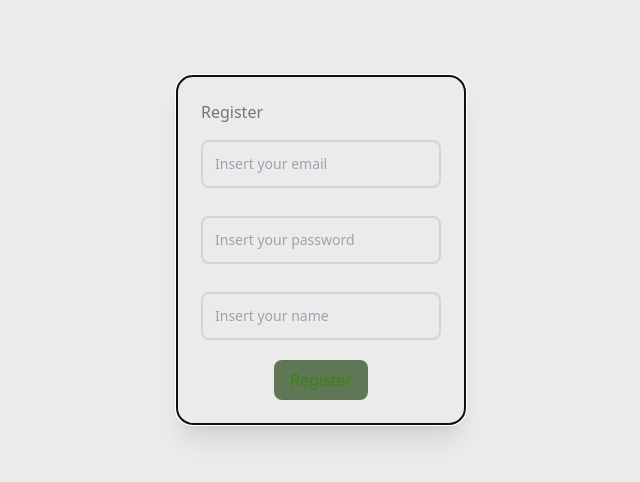
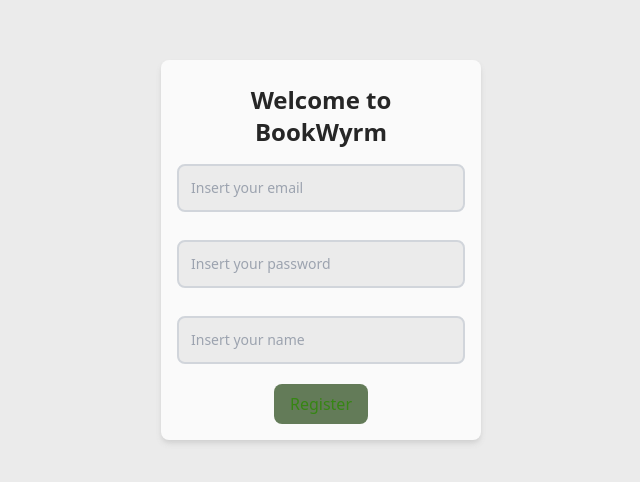
Before and after one commit to leximoon/ttrpg-notetaking-app, a Next.js app: page /auth/register in a window 1280 px wide. Shown: the part 150-632 px from the top of the page, without its empty margins (319-959 px from the left). Built offline with nearby package versions, Linux system fonts and the light colour scheme.

Commit message:
Fixed login page and register page

```diff
--- a/src/app/auth/login/page.tsx
+++ b/src/app/auth/login/page.tsx
@@ -1,14 +1,13 @@
-"use client";
 import React from "react";
-
-//import AuthDialog from "../_components/authDialog";
 import { LoginForm } from "../_components/loginForm";
 
 export default function LoginPage() {
     return (
-        <>
-            <LoginForm />
-            base
-        </>
+        <div className="flex h-full justify-center items-center">
+            <div className="w-1/4 bg- p-4 rounded-lg bg-card shadow-md shadow-shadowColor">
+                <h2 className="text-center m-2">Welcome to BookWyrm</h2>
+                <LoginForm />
+            </div>
+        </div>
     );
 }
--- a/src/app/auth/register/page.tsx
+++ b/src/app/auth/register/page.tsx
@@ -1,13 +1,13 @@
-"use client";
 import React from "react";
-
-import AuthDialog from "../_components/authDialog";
 import { RegisterForm } from "../_components/registerForm";
 
 export default function LoginPage() {
     return (
-        <AuthDialog title="Register">
-            <RegisterForm />
-        </AuthDialog>
+        <div className="flex h-full justify-center items-center">
+            <div className="w-1/4 bg- p-4 rounded-lg bg-card shadow-md shadow-shadowColor">
+                <h2 className="text-center m-2">Welcome to BookWyrm</h2>
+                <RegisterForm />
+            </div>
+        </div>
     );
 }
```
